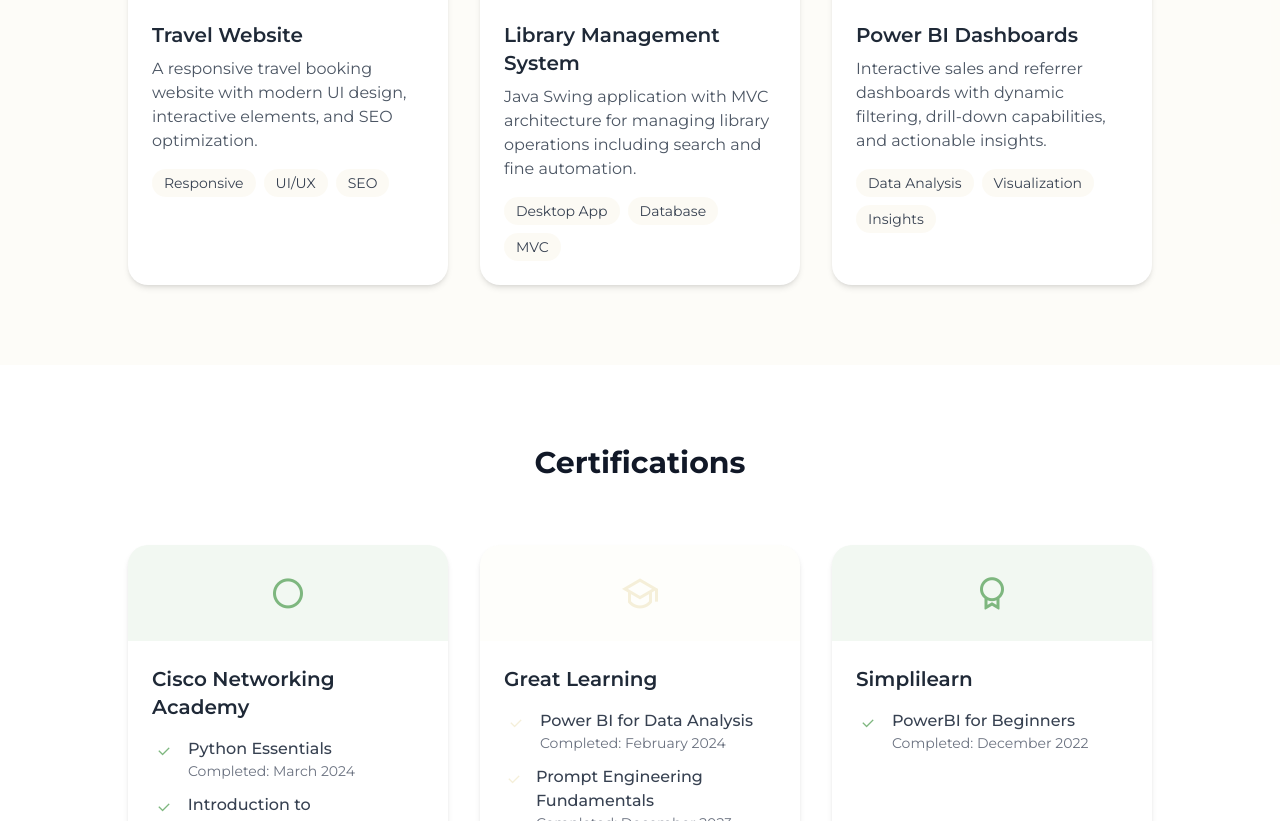
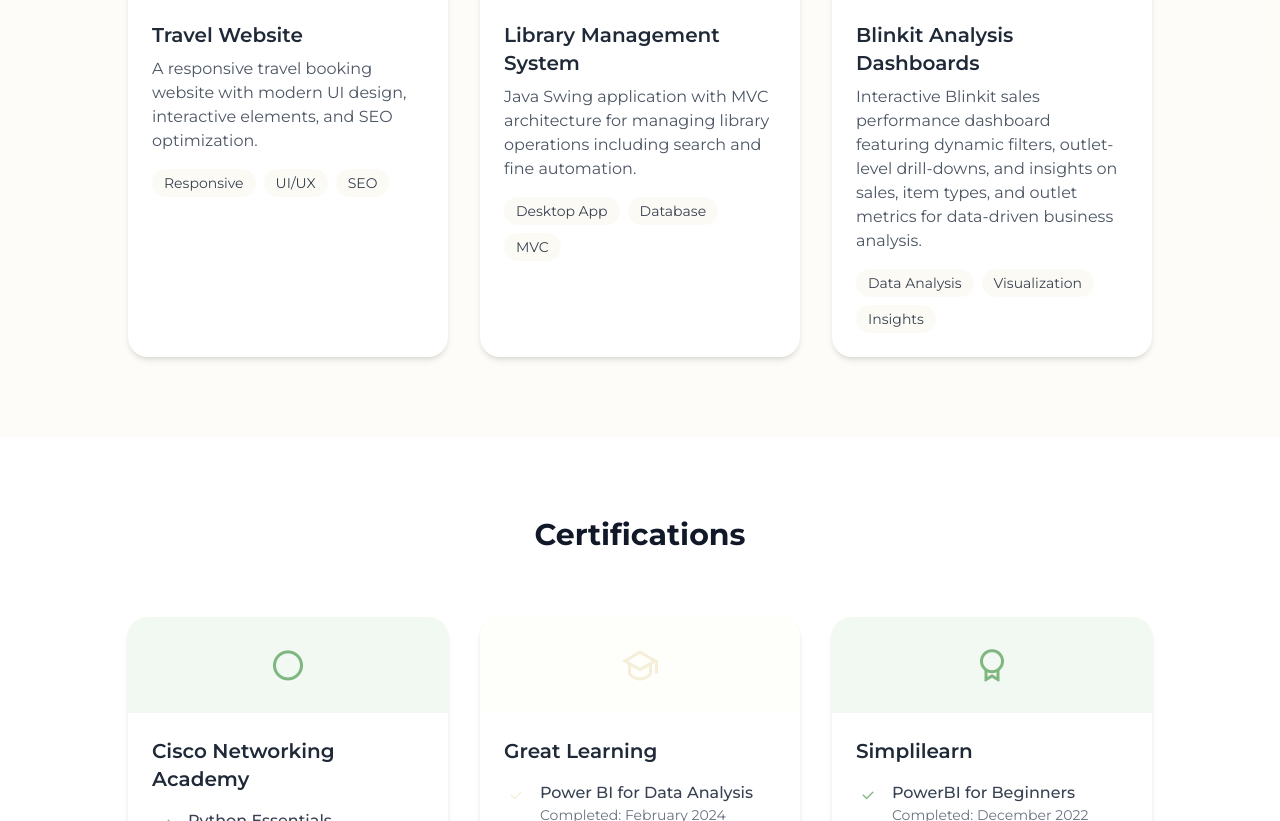
Before and after one commit to 22BTDS105Sanjana/22BTDS105Sanjana.github.io, a plain HTML site: page index.html in a window 1280 px wide. Shown: the part 2317-3138 px from the top of the page. Drawn offline with nearby package versions, Linux system fonts and the light colour scheme.

Commit message:
index.html

```diff
--- a/index.html
+++ b/index.html
@@ -419,7 +419,7 @@ border-color: #7EB77F;
 </div>
 <div class="flex gap-3">
 
-<a href="https://github.com/22BTDS105Sanjana/PowerBI-Dashboard.git" target="_blank" rel="noopener noreferrer" data-readdy="true" class="w-9 h-9 flex items-center justify-center bg-white rounded-full text-gray-800 hover:bg-primary hover:text-white transition">
+<a href="https://github.com/22BTDS105Sanjana/Blinkit-Dashboard.git" target="_blank" rel="noopener noreferrer" data-readdy="true" class="w-9 h-9 flex items-center justify-center bg-white rounded-full text-gray-800 hover:bg-primary hover:text-white transition">
 <i class="ri-github-line"></i>
 </a>
 </div>
@@ -427,8 +427,8 @@ border-color: #7EB77F;
 </div>
 </div>
 <div class="p-6">
-<h3 class="text-xl font-semibold text-gray-800 mb-2">Power BI Dashboards</h3>
-<p class="text-gray-600 mb-4">Interactive sales and referrer dashboards with dynamic filtering, drill-down capabilities, and actionable insights.</p>
+<h3 class="text-xl font-semibold text-gray-800 mb-2">Blinkit Analysis Dashboards</h3>
+<p class="text-gray-600 mb-4">Interactive Blinkit sales performance dashboard featuring dynamic filters, outlet-level drill-downs, and insights on sales, item types, and outlet metrics for data-driven business analysis.</p>
 <div class="flex flex-wrap gap-2">
 <span class="px-3 py-1 bg-secondary bg-opacity-30 text-gray-700 text-sm rounded-full">Data Analysis</span>
 <span class="px-3 py-1 bg-secondary bg-opacity-30 text-gray-700 text-sm rounded-full">Visualization</span>
@@ -909,4 +909,5 @@ iframe.contentWindow.print();
 }
 </script>
 </body>
+
 </html>
```
